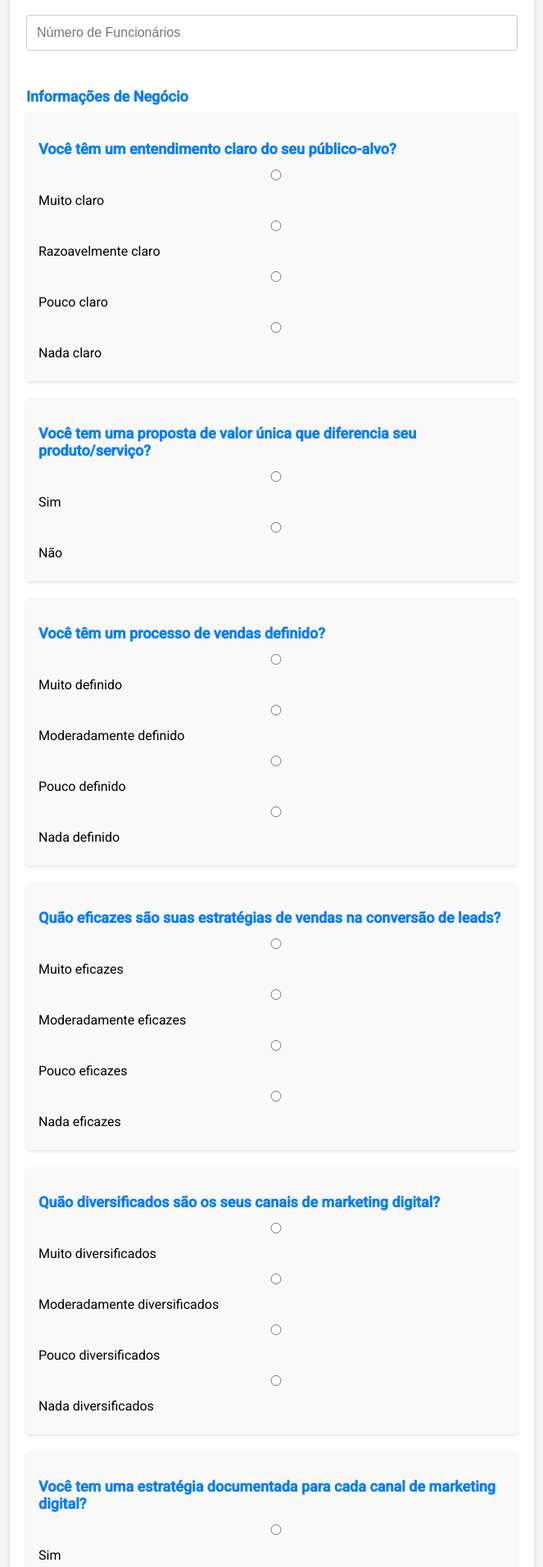
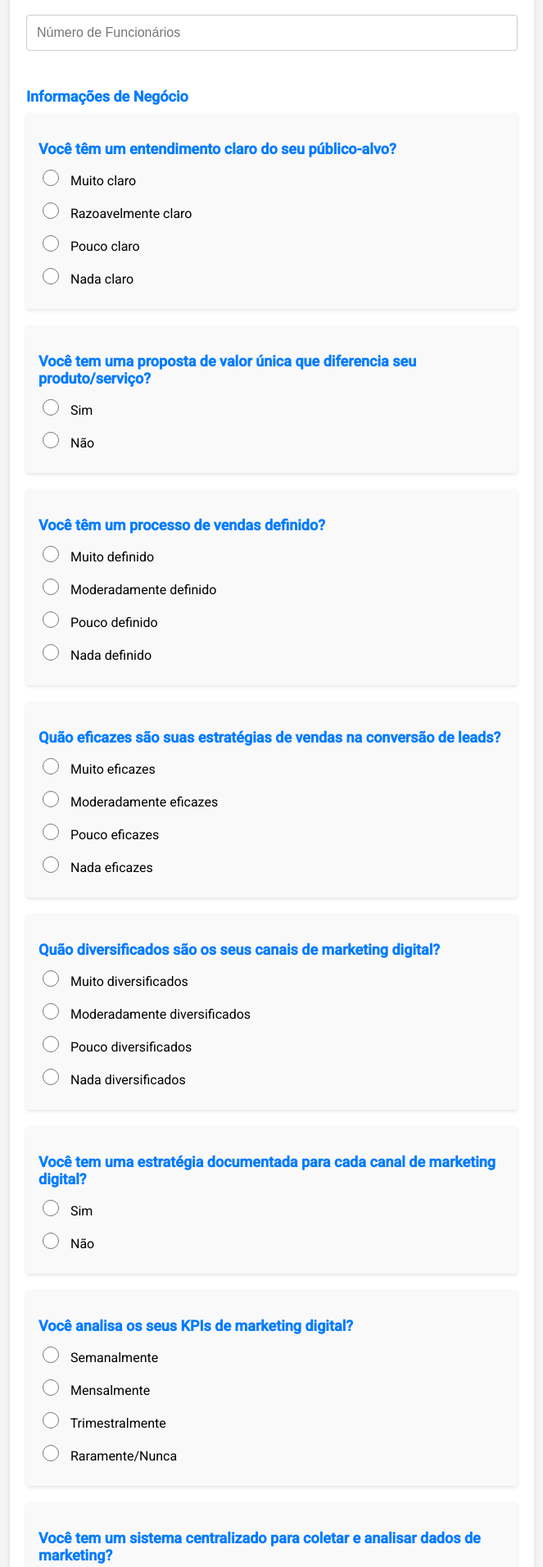
Before and after one commit to cacaprog/mkt_diagnostic, a Flask app: page / in a window 1280 px wide. Shown: the part 492-2404 px from the top of the page at 82% size, without its empty margins (308-971 px from the left). Run offline with Flask 3, Linux system fonts and the light colour scheme; parts of the project's set-up code (start-up, migrations or seed data) failed here and were passed over.

Commit message:
Button layout updated

```diff
--- a/templates/index.html
+++ b/templates/index.html
@@ -59,15 +59,22 @@
         .question-options {
             margin-top: 10px;
             text-align: left;
+            display: flex;
+            flex-direction: column;
         }
-        .question-options label {
-            display: block;
-            margin-bottom: 10px;
-            font-size: 16px;
-        }
-        .question-options input {
+        .question-options input[type="radio"] {
+            width: 20px;
+            height: 20px;
             margin-right: 10px;
             vertical-align: middle;
+            border-radius: 50%;
+            border: 1px solid #ccc;
+            background-color: #fff;
+        }
+        .question-options input[type="radio"]:checked {
+          border-color: #007BFF;
+          background-color: #007BFF;
+          box-shadow: 0 0 0 2px #fff;
         }
         button {
             display: block;
```
